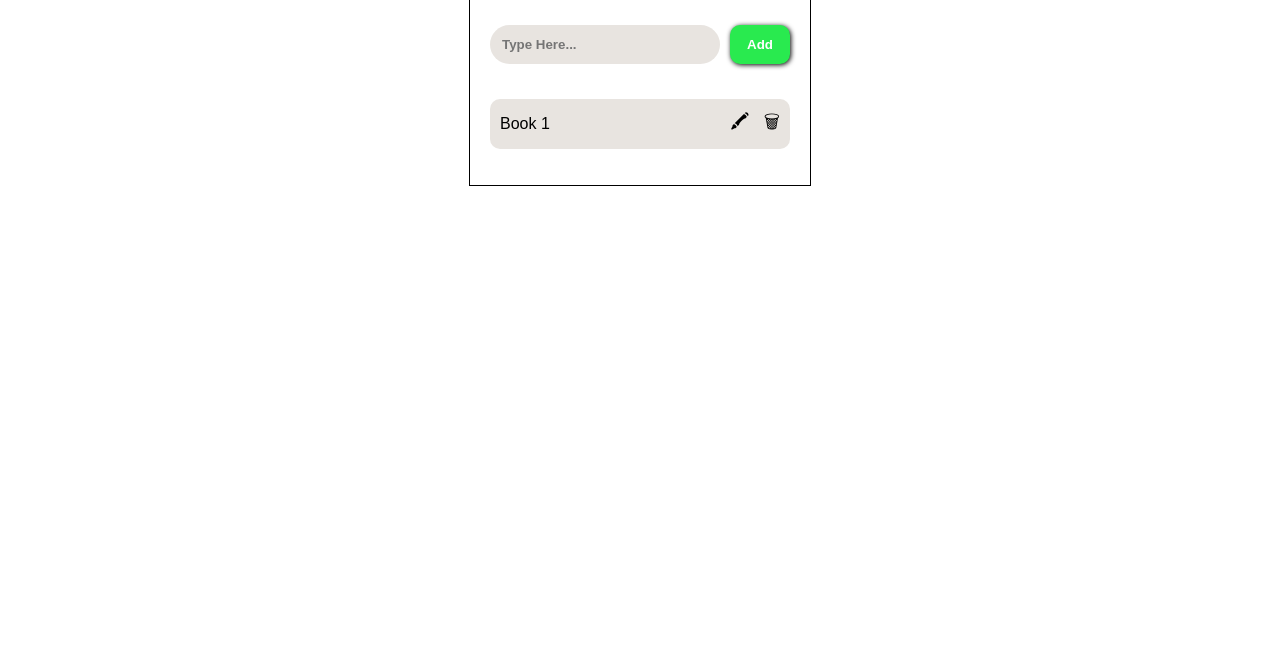
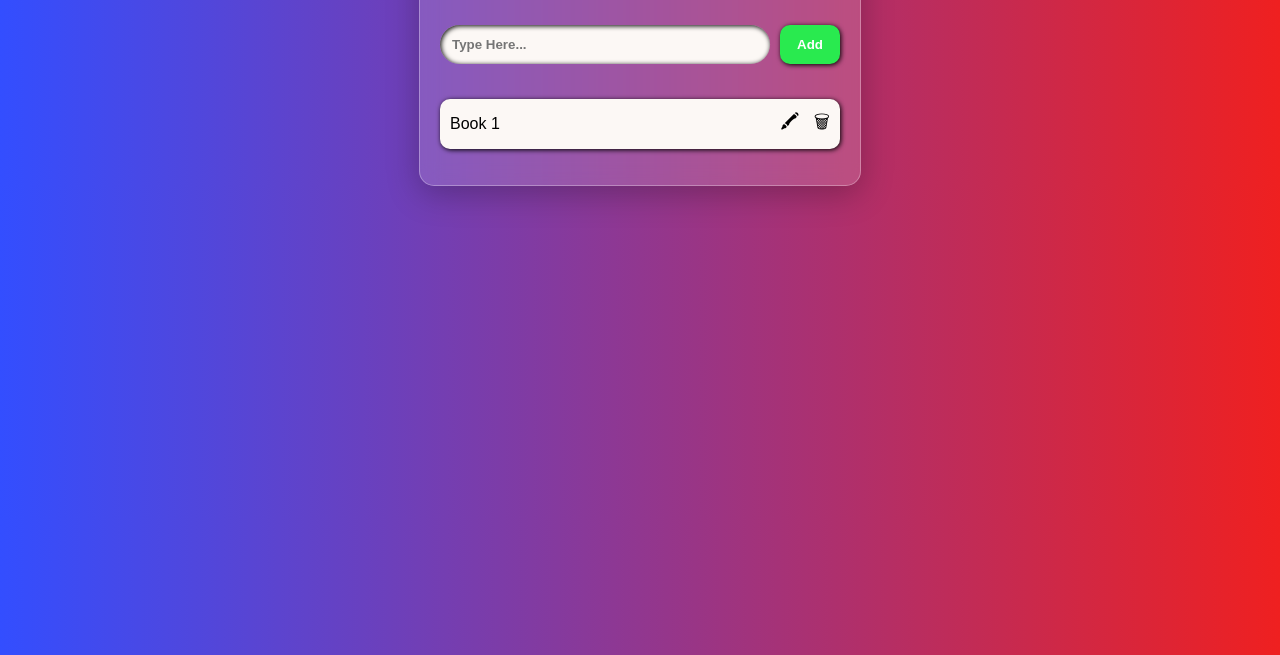
Before and after one commit to Aakib-JR/JS-To-Do-App, a plain HTML site: page index.html in a window 1280 px wide. Shown: the part 145-800 px from the top of the page. Drawn offline with Linux system fonts and the light colour scheme.

Commit message:
style: improve background styling

```diff
--- a/style.css
+++ b/style.css
@@ -4,18 +4,25 @@ body {
     margin: 0;
     padding: 0;
     font-family: Arial, sans-serif;
+    background-image: linear-gradient(to left, rgb(239, 32, 32), rgb(51, 78, 255));
 }
 
 .container {
     margin-top: 50px;
-    width: 300px;
-    border: 1px solid black;
+    width: 400px;
     padding: 20px;
     text-align: center;
+    border-radius: 15px;
+    border: 1px solid rgba(255, 255, 255, 0.3);
+    background: rgba(255, 255, 255, 0.15);
+    box-shadow: 0 8px 32px rgba(0, 0, 0, 0.25);
+    backdrop-filter: blur(10px);
+    -webkit-backdrop-filter: blur(10px);
 }
 
 h1 {
     margin-bottom: 40px;
+    text-shadow: 1px 1px 2px black;
 }
 
 .inpBox {
@@ -31,8 +38,9 @@ h1 {
     padding: 12px;
     outline: none;
     font-weight: 700;
-    background-color: rgb(232, 228, 224);
+    background-color: rgb(252, 248, 245);
     text-transform: capitalize;
+    box-shadow: inset 1px 1px 5px black;
 }
 
 #addBtnEl {
@@ -44,6 +52,7 @@ h1 {
     font-weight: 900;
     cursor: pointer;
     box-shadow: 1px 1px 5px black;
+    transition: 0.2s ease;
 }
 
 ul {
@@ -52,7 +61,7 @@ ul {
 }
 
 .listEl {
-    background-color: rgb(232, 228, 224);
+    background-color: rgb(252, 248, 245);
     list-style: none;
     padding: 10px;
     display: flex;
@@ -60,10 +69,12 @@ ul {
     align-items: center;
     margin: 10px 0;
     border-radius: 10px;
+    box-shadow: 1px 1px 5px black;
 }
 
 .labelEl {
     text-transform: capitalize;
+    overflow: hidden;
 }
 
 .markEl,
@@ -75,5 +86,14 @@ ul {
 
 .mark {
     text-decoration: line-through;
-    opacity: 0.6;
+    /* opacity: 0.6; */
+    color: red;
 }
+
+button:hover {
+    transform: scale(1.1);
+}
+
+button:active {
+    transform: scale(0.80);
+}
```
